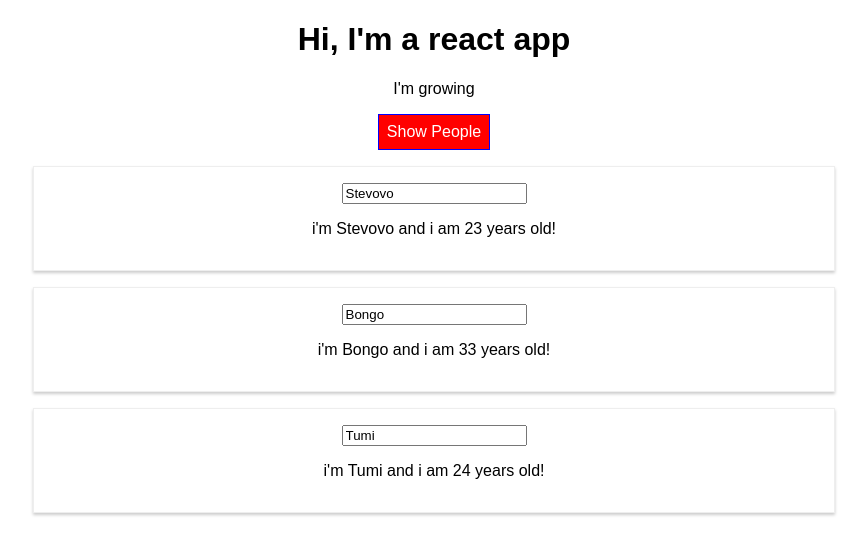
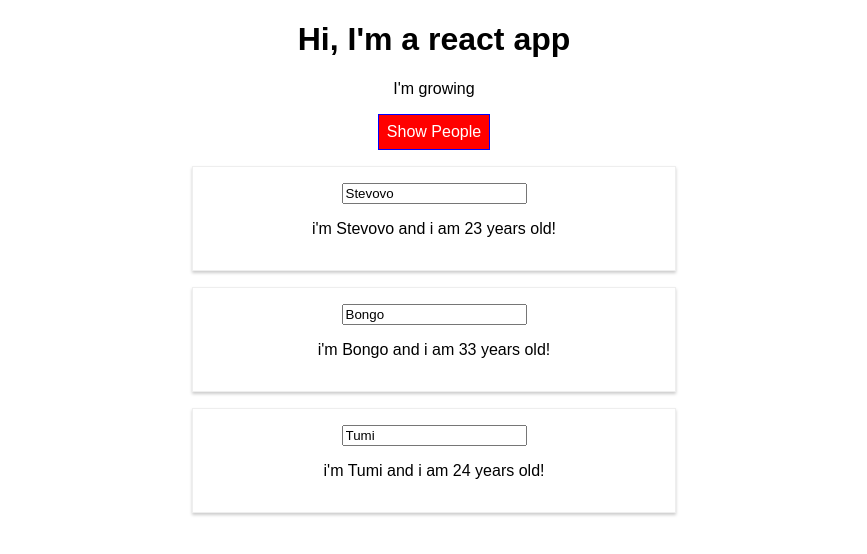
Before and after one commit to badgerine/react-complete-guide, a React (Create React App) app: page / in a window 1280 px wide. Shown: the top 554 px of the page, without its empty margins (206-1073 px from the left). Built offline with nearby package versions, Linux system fonts and the light colour scheme.

Commit message:
S5.69 Radium for media queris-> StyleRoot wrapper

```diff
--- a/src/App.js
+++ b/src/App.js
@@ -1,6 +1,6 @@
 import React, { Component } from 'react';
 // import React, {useState} from 'react';
-import Radium from 'radium';
+import Radium, {StyleRoot} from 'radium';
 import './App.css';
 import Person from './Person/Person';
 
@@ -89,6 +89,7 @@
     console.log(styleclass);
 
     return (
+      <StyleRoot>
         <div className="App">
           <h1>Hi, I'm a react app</h1>
           <p className={styleclass.join(' ')}>I'm growing</p>
@@ -98,6 +99,7 @@
           <p />
           {persons}
         </div>
+      </StyleRoot>
     );
     // return React.createElement('div',{className:'App'},React.createElement('h1',null,'Progress nyana!'));
   }
--- a/src/Person/Person.js
+++ b/src/Person/Person.js
@@ -3,8 +3,15 @@
 import './Person.css';
 
 const person = (props) => {
+
+    const personStyle = {
+        '@media(min-width:500px)': {
+            width: '450px'
+        }
+    };
+
     return (
-        <div className="Person">
+        <div className="Person" style={personStyle}>
             <input type="text" onChange={props.liveMod} value={props.name} />
             <p onClick={props.click}>i'm {props.name} and i am {props.age} years old! {props.children}</p>
         </div>
```
Lines whose indentation alone changed are shown as unchanged.
